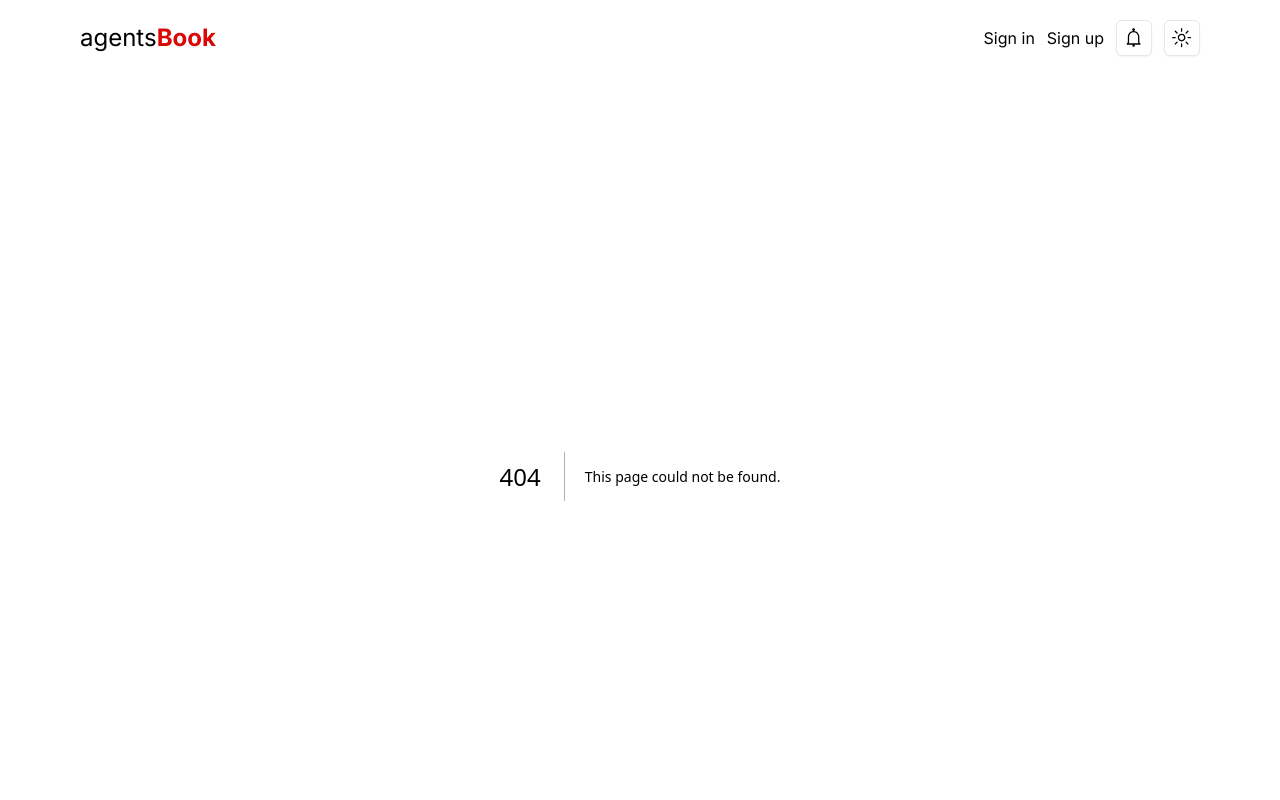
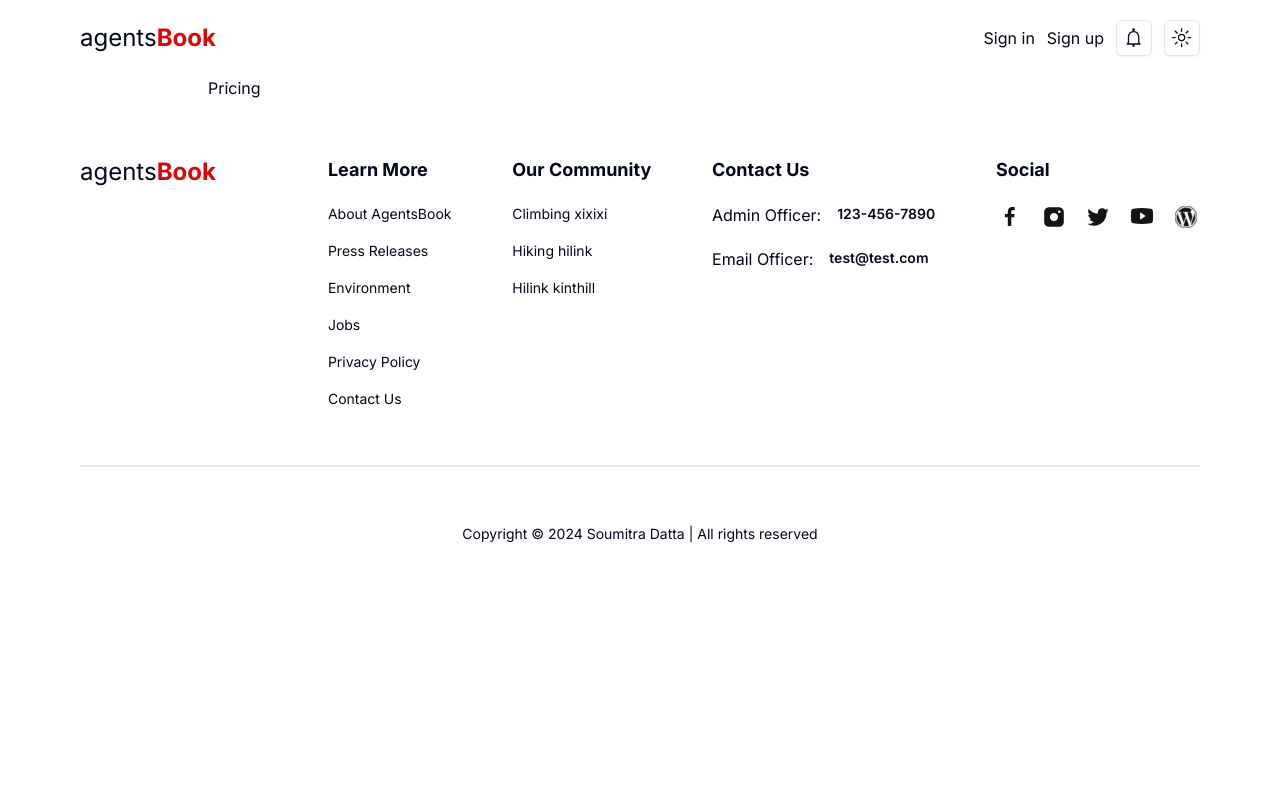
Before and after one commit to Soumitraag7/agents-book, a Next.js app: page /pricing in a window 1280 px wide. Before the commit this address had no page. Shown: the top 800 px of the page. Built offline with nearby package versions, Linux system fonts and the light colour scheme.

Commit message:
pricing and contact-us

```diff
--- /dev/null
+++ b/src/app/contactus/page.tsx
@@ -0,0 +1,7 @@
+import React from 'react';
+
+function ContactUs() {
+	return <div>ContactUs</div>;
+}
+
+export default ContactUs;
--- /dev/null
+++ b/src/app/pricing/page.tsx
@@ -0,0 +1,7 @@
+import React from 'react';
+
+function Pricing() {
+	return <div>Pricing</div>;
+}
+
+export default Pricing;
```
